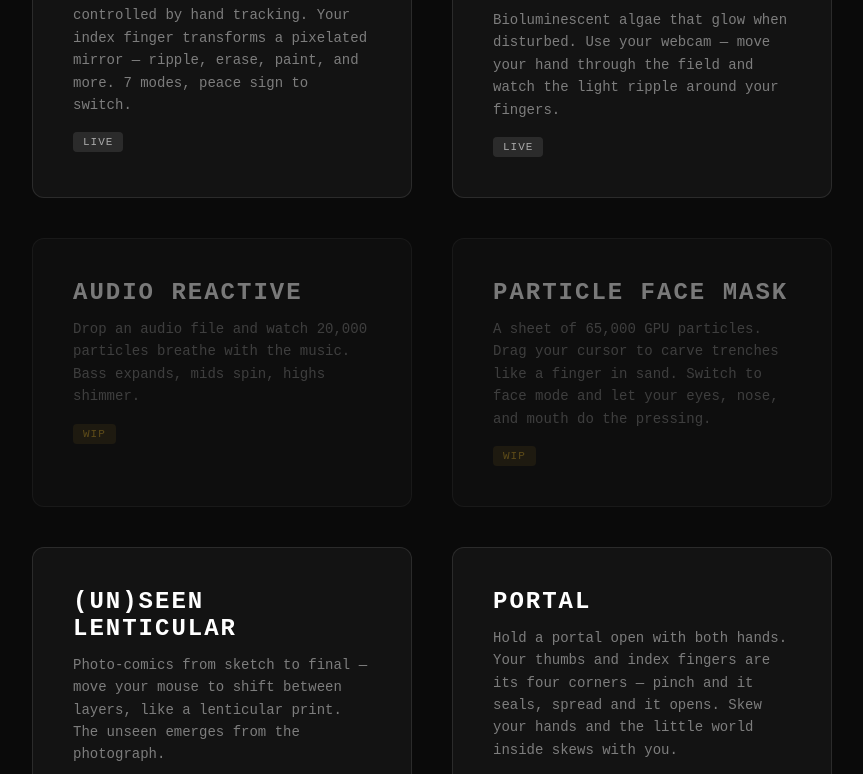
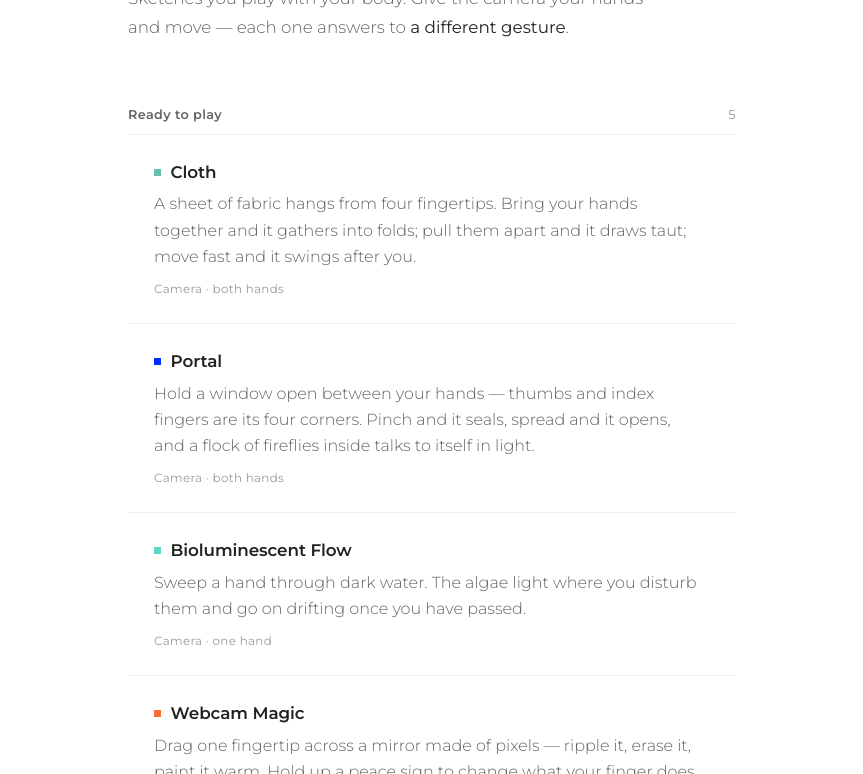
Before and after one commit to divyatak/creative-visuals, a plain HTML site: page index.html in a window 1280 px wide. Shown: the part 212-986 px from the top of the page, without its empty margins (208-1071 px from the left). Drawn offline with Linux system fonts and the light colour scheme.

Commit message:
Homepage: an index of gestures, not a wall of feature cards
The landing page was a grid of equal boxes with feature paragraphs and
coloured WIP badges — a product menu for things that are not products. These
sketches are instruments, and the instrument is your body, so the page is now
organised around the one thing that tells them apart: what you do with your
hands.

Each entry leads with its gesture in plain second person, with what it needs
(camera, one hand or both, mouse) as quiet meta rather than a badge. The ones
that are not playable yet sit in their own group and are simply not links, so
nothing on the page invites a click it cannot honour.

Composition before skin: one left-anchored column, space doing the grouping,
hairlines only where they carry structure. Then the divyatak.art skin —
Montserrat, white ground, sharp corners, asymmetric hover. Colour appears only
as a moment: each piece's own colour as a small chip by its name, and as the
rule that arrives under your pointer.

Cloth is added; Portal's line now describes the fireflies it actually holds.

Co-Authored-By: Claude Opus 5 (1M context) <noreply@anthropic.com>
Claude-Session: https://claude.ai/code/session_01SYC8yppmwTCxQyTWeUJkna

```diff
--- a/index.html
+++ b/index.html
@@ -1,122 +1,255 @@
 <!DOCTYPE html>
-<html>
+<html lang="en">
 <head>
 <meta charset="utf-8">
-  <title>Creative Visuals</title>
+<meta name="viewport" content="width=device-width, initial-scale=1">
+<title>Creative Visuals — Divya Tak</title>
+<meta name="description" content="Interactive sketches you play with your hands. Each one answers to a different gesture.">
+<link rel="preconnect" href="https://fonts.googleapis.com">
+<link rel="preconnect" href="https://fonts.gstatic.com" crossorigin>
+<link href="https://fonts.googleapis.com/css2?family=Montserrat:wght@300;400;600;800&display=swap" rel="stylesheet">
 <style>
-    * { margin: 0; padding: 0; box-sizing: border-box; }
+  /* ── the divyatak.art skin, only the tokens this page uses ───────────── */
+  :root {
+    --bg: #fff;
+    --ink: #222;
+    --ink-2: #636363;
+    --ink-3: #999;
+    --line: #eee;
+    --surface: #fafafa;
+    --font: 'Montserrat', system-ui, -apple-system, sans-serif;
+    --w-light: 300; --w-reg: 400; --w-med: 600; --w-black: 800;
+    --space-sm: 0.5rem; --space-md: 1rem; --space-lg: 1.5rem;
+    --space-xl: 2rem; --space-2xl: 3rem; --space-3xl: 4rem;
+    --track-label: 0.03em;
+    --ease-soft: cubic-bezier(0.25, 0.46, 0.45, 0.94);
+    --hover-on: 0.2s;    /* asymmetric: snappy in… */
+    --hover-off: 0.35s;  /* …decelerated out */
+  }
+
+  *, *::before, *::after { box-sizing: border-box; }
+  * { margin: 0; }
+  html { -webkit-text-size-adjust: 100%; }
   body {
-      background: #0a0a0a;
-      color: #fff;
-      font-family: monospace;
-      min-height: 100vh;
+    background: var(--bg);
+    color: var(--ink);
+    font-family: var(--font);
+    font-weight: var(--w-reg);
+    font-size: 16px;
+    line-height: 1.6;
+    -webkit-font-smoothing: antialiased;
+    text-rendering: optimizeLegibility;
+  }
+  :focus-visible { outline: 2px solid var(--ink); outline-offset: 3px; }
+
+  /* The page is one left-anchored column. The margin is not leftover space:
+     it is the quiet the list is read against. */
+  .page {
+    max-width: 44rem;
+    margin: 0 auto;
+    padding: clamp(2rem, 7vw, var(--space-3xl)) clamp(1.25rem, 6vw, var(--space-2xl)) var(--space-3xl);
+  }
+
+  /* ── header ──────────────────────────────────────────────────────────── */
+  .back {
+    font-size: 0.78rem;
+    letter-spacing: var(--track-label);
+    margin-bottom: var(--space-2xl);
+  }
+  .back a {
+    color: var(--ink-3);
+    text-decoration: none;
+    transition: color var(--hover-off) var(--ease-soft);
+  }
+  .back a:hover { color: var(--ink); transition-duration: var(--hover-on); }
+
+  h1 {
+    font-size: clamp(2rem, 6vw, 2.75rem);
+    font-weight: var(--w-black);
+    line-height: 1.1;
+    letter-spacing: -0.015em;
+  }
+  .intro {
+    margin-top: var(--space-md);
+    max-width: 34rem;
+    text-wrap: pretty;   /* keeps the last line from stranding a word */
+    color: var(--ink-2);
+    font-weight: var(--w-light);
+    font-size: 1.05rem;
+    line-height: 1.7;
+  }
+  .intro em { font-style: normal; color: var(--ink); font-weight: var(--w-reg); }
+
+  /* ── groups ──────────────────────────────────────────────────────────── */
+  .group { margin-top: var(--space-3xl); }
+  .group-head {
+    font-size: 0.8rem;
+    font-weight: var(--w-med);
+    letter-spacing: var(--track-label);
+    color: var(--ink-2);
+    border-bottom: 1px solid var(--line);
+    padding-bottom: var(--space-sm);
+    display: flex;
+    align-items: baseline;
+    justify-content: space-between;
+    gap: var(--space-md);
+  }
+  .group-head .count { font-weight: var(--w-reg); color: var(--ink-3); }
+
+  .list { list-style: none; padding: 0; }
+  .list li + li { border-top: 1px solid var(--line); }
+
+  /* A row is a gesture first and a title second — the name tells you which
+     one it is, the line under it tells you what your body does. */
+  .row {
+    display: block;
+    text-decoration: none;
+    color: inherit;
+    padding: var(--space-lg) var(--space-md) var(--space-lg) var(--space-lg);
+    border-left: 2px solid transparent;
+    transition:
+      background var(--hover-off) var(--ease-soft),
+      border-color var(--hover-off) var(--ease-soft),
+      transform var(--hover-off) var(--ease-soft);
+  }
+  a.row:hover, a.row:focus-visible {
+    background: var(--surface);
+    border-left-color: var(--accent, var(--ink));
+    transform: translateX(4px);
+    transition-duration: var(--hover-on);
+  }
+
+  .row-name {
+    display: flex;
+    align-items: center;
+    gap: 0.6rem;
+    font-size: 1.05rem;
+    font-weight: var(--w-med);
+    letter-spacing: -0.005em;
+  }
+  /* colour is a moment: a single chip of the piece's own light, and the rule
+     that arrives under your pointer. Never a fill. */
+  .dot {
+    width: 7px; height: 7px;
+    background: var(--accent, var(--ink-3));
+    flex: none;
+  }
+  .row-gesture {
+    display: block;
+    margin-top: 0.35rem;
+    max-width: 34rem;
+    color: var(--ink-2);
+    font-weight: var(--w-light);
+    line-height: 1.65;
+    text-wrap: pretty;
+  }
+  .row-need {
+    display: block;
+    margin-top: 0.6rem;
+    font-size: 0.74rem;
+    letter-spacing: var(--track-label);
+    color: var(--ink-3);
+  }
+
+  /* Not yet playable: it is simply not a link, and it says so once. */
+  .group-soon .row { cursor: default; }
+  .group-soon .row-name { color: var(--ink-2); font-weight: var(--w-reg); }
+  .group-soon .dot { background: var(--line); }
+
+  footer {
+    margin-top: var(--space-3xl);
+    padding-top: var(--space-lg);
+    border-top: 1px solid var(--line);
+    font-size: 0.78rem;
+    color: var(--ink-3);
     display: flex;
     flex-direction: column;
-      align-items: center;
-      justify-content: center;
+    gap: var(--space-sm);
   }
-    h1 {
-      font-size: 48px;
-      letter-spacing: 4px;
-      margin-bottom: 60px;
-      color: rgba(255,255,255,0.85);
-    }
-    .sections {
-      display: flex;
-      gap: 40px;
-      flex-wrap: wrap;
-      justify-content: center;
-      max-width: 900px;
-    }
-    .card {
-      display: block;
-      width: 380px;
-      padding: 40px;
-      background: rgba(255,255,255,0.04);
-      border: 1px solid rgba(255,255,255,0.1);
-      border-radius: 12px;
-      text-decoration: none;
-      color: #fff;
-      transition: all 0.3s ease;
-      cursor: pointer;
-    }
-    a.card:hover {
-      background: rgba(255,255,255,0.08);
-      border-color: rgba(255,255,255,0.25);
-      transform: translateY(-4px);
-    }
-    /* WIP cards: shown in the list but not clickable */
-    .card.disabled {
-      cursor: default;
-      opacity: 0.45;
-    }
-    .card h2 {
-      font-size: 24px;
-      letter-spacing: 2px;
-      margin-bottom: 12px;
-    }
-    .card p {
-      font-size: 14px;
-      color: rgba(255,255,255,0.45);
-      line-height: 1.6;
-    }
-    .card .tag {
-      display: inline-block;
-      margin-top: 16px;
-      padding: 4px 10px;
-      font-size: 11px;
-      letter-spacing: 1px;
-      border-radius: 4px;
-    }
-    .tag.live {
-      background: rgba(255,255,255,0.1);
-      color: rgba(255,255,255,0.6);
-    }
-    .tag.wip {
-      background: rgba(255,200,50,0.15);
-      color: rgba(255,200,50,0.7);
+  footer .sig { letter-spacing: var(--track-label); }
+  footer a { color: var(--ink-2); text-decoration: none; }
+  footer a:hover { color: var(--ink); }
+
+  @media (prefers-reduced-motion: reduce) {
+    :root { --hover-on: 0s; --hover-off: 0s; }
+    a.row:hover, a.row:focus-visible { transform: none; }
   }
 </style>
 </head>
 <body>
-  <h1>CREATIVE VISUALS</h1>
-  <div class="sections">
-    <a class="card" href="webcam/">
-      <h2>WEBCAM MAGIC</h2>
-      <p>Interactive webcam effects controlled by hand tracking. Your index finger transforms a pixelated mirror — ripple, erase, paint, and more. 7 modes, peace sign to switch.</p>
-      <span class="tag live">LIVE</span>
-    </a>
-    <a class="card" href="particles/">
-      <h2>BIOLUMINESCENT FLOW</h2>
-      <p>Bioluminescent algae that glow when disturbed. Use your webcam — move your hand through the field and watch the light ripple around your fingers.</p>
-      <span class="tag live">LIVE</span>
-    </a>
-    <div class="card disabled">
-      <h2>AUDIO REACTIVE</h2>
-      <p>Drop an audio file and watch 20,000 particles breathe with the music. Bass expands, mids spin, highs shimmer.</p>
-      <span class="tag wip">WIP</span>
-    </div>
-    <div class="card disabled">
-      <h2>PARTICLE FACE MASK</h2>
-      <p>A sheet of 65,000 GPU particles. Drag your cursor to carve trenches like a finger in sand. Switch to face mode and let your eyes, nose, and mouth do the pressing.</p>
-      <span class="tag wip">WIP</span>
-    </div>
-    <a class="card" href="lenticular/">
-      <h2>(UN)SEEN LENTICULAR</h2>
-      <p>Photo-comics from sketch to final — move your mouse to shift between layers, like a lenticular print. The unseen emerges from the photograph.</p>
-      <span class="tag live">LIVE</span>
-    </a>
-    <a class="card" href="portal/">
-      <h2>PORTAL</h2>
-      <p>Hold a portal open with both hands. Your thumbs and index fingers are its four corners — pinch and it seals, spread and it opens. Skew your hands and the little world inside skews with you.</p>
-      <span class="tag wip">WIP</span>
-    </a>
-    <a class="card" href="emotion/">
-      <h2>(E)MOTION</h2>
-      <p>Puppet a video with your hand. Gather your fingers to a bud, then open like petals — the flower blooms exactly as far as you spread. Videos set to music, one gesture each.</p>
-      <span class="tag wip">WIP</span>
-    </a>
-  </div>
-  <a href="https://divyatak.art" style="margin-top: 60px; font-size: 18px; color: rgba(255,255,255,0.35); text-decoration: none; letter-spacing: 2px; transition: color 0.2s;" onmouseover="this.style.color='rgba(255,255,255,0.7)'" onmouseout="this.style.color='rgba(255,255,255,0.35)'">divyatak.art</a>
+<main class="page">
+
+  <p class="back"><a href="https://divyatak.art">&larr; divyatak.art</a></p>
+
+  <header>
+    <h1>Creative Visuals</h1>
+    <p class="intro">Sketches you play with your body. Give the camera your hands and move &mdash; each one answers to <em>a different gesture</em>.</p>
+  </header>
+
+  <section class="group">
+    <h2 class="group-head">Ready to play <span class="count">5</span></h2>
+    <ul class="list">
+
+      <li><a class="row" href="cloth/" style="--accent:#69bfb0">
+        <span class="row-name"><span class="dot"></span>Cloth</span>
+        <span class="row-gesture">A sheet of fabric hangs from four fingertips. Bring your hands together and it gathers into folds; pull them apart and it draws taut; move fast and it swings after you.</span>
+        <span class="row-need">Camera &middot; both hands</span>
+      </a></li>
+
+      <li><a class="row" href="portal/" style="--accent:#002aff">
+        <span class="row-name"><span class="dot"></span>Portal</span>
+        <span class="row-gesture">Hold a window open between your hands &mdash; thumbs and index fingers are its four corners. Pinch and it seals, spread and it opens, and a flock of fireflies inside talks to itself in light.</span>
+        <span class="row-need">Camera &middot; both hands</span>
+      </a></li>
+
+      <li><a class="row" href="particles/" style="--accent:#5fd8c8">
+        <span class="row-name"><span class="dot"></span>Bioluminescent Flow</span>
+        <span class="row-gesture">Sweep a hand through dark water. The algae light where you disturb them and go on drifting once you have passed.</span>
+        <span class="row-need">Camera &middot; one hand</span>
+      </a></li>
+
+      <li><a class="row" href="webcam/" style="--accent:#ff6b35">
+        <span class="row-name"><span class="dot"></span>Webcam Magic</span>
+        <span class="row-gesture">Drag one fingertip across a mirror made of pixels &mdash; ripple it, erase it, paint it warm. Hold up a peace sign to change what your finger does.</span>
+        <span class="row-need">Camera &middot; one finger</span>
+      </a></li>
+
+      <li><a class="row" href="lenticular/" style="--accent:#222">
+        <span class="row-name"><span class="dot"></span>(un)seen Lenticular</span>
+        <span class="row-gesture">Move across the picture and it slides between the sketch and the photograph, the way a lenticular print turns as you walk past it.</span>
+        <span class="row-need">Mouse or trackpad</span>
+      </a></li>
+
+    </ul>
+  </section>
+
+  <section class="group group-soon">
+    <h2 class="group-head">In the workshop <span class="count">not playable yet</span></h2>
+    <ul class="list">
+
+      <li><div class="row">
+        <span class="row-name"><span class="dot"></span>(e)motion</span>
+        <span class="row-gesture">Puppet a video with one hand. Gather your fingers to a bud and open them like petals &mdash; the flower opens exactly as far as you spread.</span>
+      </div></li>
+
+      <li><div class="row">
+        <span class="row-name"><span class="dot"></span>Audio Reactive</span>
+        <span class="row-gesture">Drop in a track and twenty thousand particles breathe with it &mdash; bass expands, mids spin, highs shimmer.</span>
+      </div></li>
+
+      <li><div class="row">
+        <span class="row-name"><span class="dot"></span>Particle Face Mask</span>
+        <span class="row-gesture">A sheet of particles you can press into, like a finger in sand. Then let your face do the pressing.</span>
+      </div></li>
+
+    </ul>
+  </section>
+
+  <footer>
+    <span>Everything runs in the browser. Nothing you show the camera leaves your machine.</span>
+    <a class="sig" href="https://divyatak.art">divyatak.art</a>
+  </footer>
+
+</main>
 </body>
 </html>
```
Lines whose indentation alone changed are shown as unchanged.
